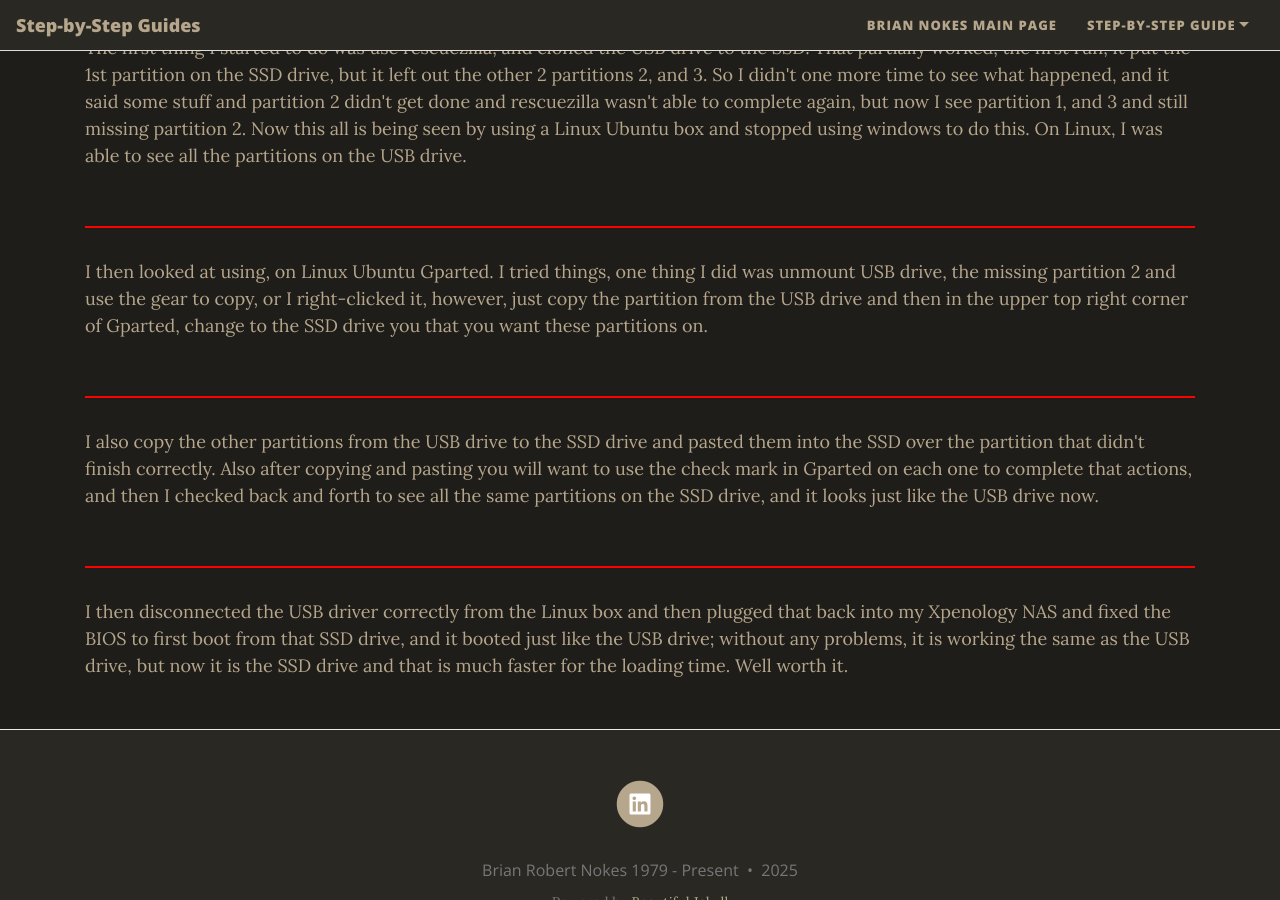
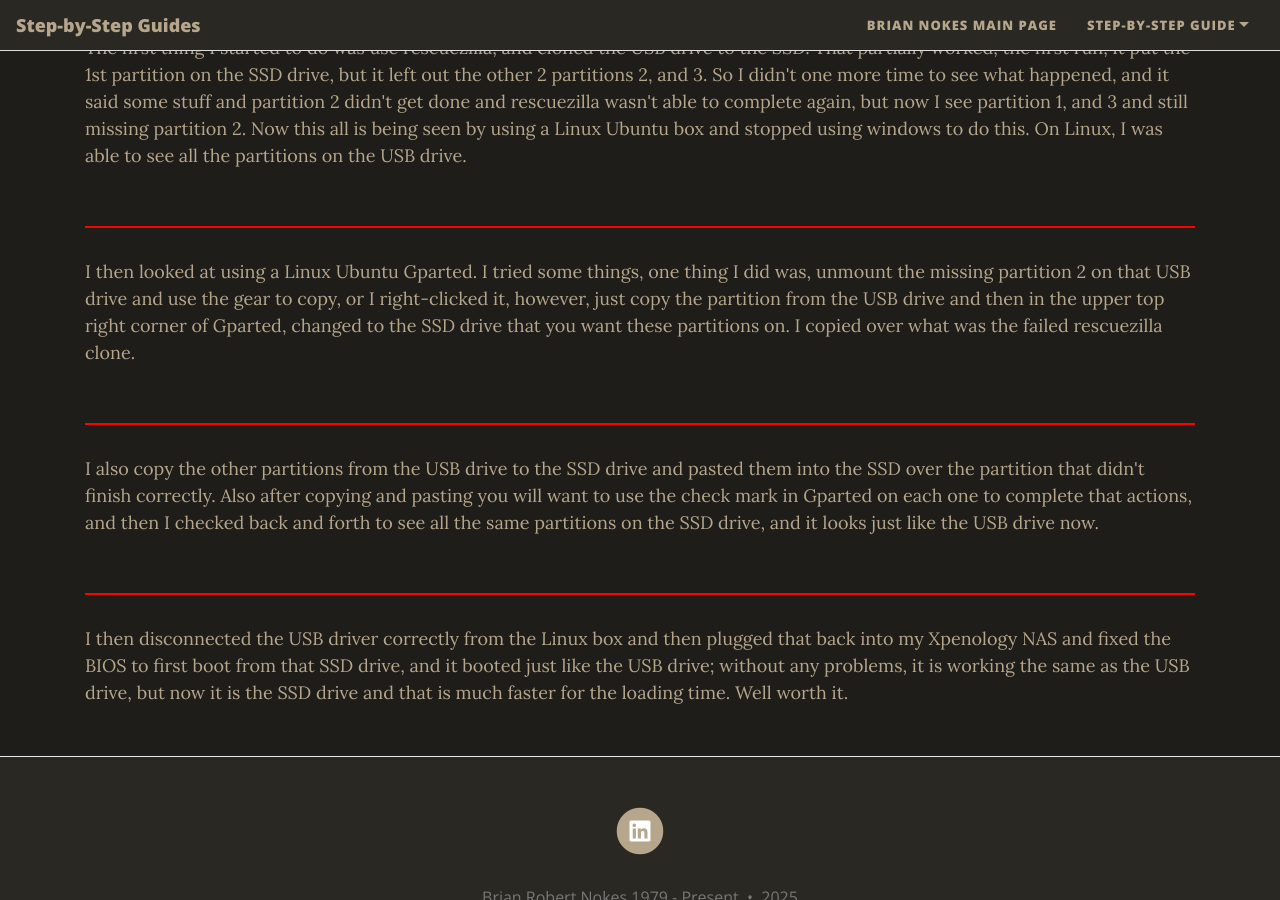
Before and after one commit to briannokes/Step-by-Step-Guides, a Jekyll site: the page built from Step-By-StepGuide-Xpenology_USB_to_SSD_Boot_Main_OS.md, in a window 1280 px wide and 900 px high, scrolled down 433 px. Built offline with Jekyll 4.4.1, drawn with Linux system fonts in a browser that asks for light colours; nearby versions of some CDN libraries.

Commit message:
updated words and changed them around

```diff
--- a/Step-By-StepGuide-Xpenology_USB_to_SSD_Boot_Main_OS.md
+++ b/Step-By-StepGuide-Xpenology_USB_to_SSD_Boot_Main_OS.md
@@ -16,7 +16,7 @@ Created by Brian Robert Nokes
 <h7 style="text-align: left;">The first thing I started to do was use rescuezilla, and cloned the USB drive to the SSD. That partially worked, the first run, it put the 1st partition on the SSD drive, but it left out the other 2 partitions 2, and 3. So I didn't one more time to see what happened, and it said some stuff and partition 2 didn't get done and rescuezilla wasn't able to complete again, but now I see partition 1, and 3 and still missing partition 2. Now this all is being seen by using a Linux Ubuntu box and stopped using windows to do this. On Linux, I was able to see all the partitions on the USB drive.</h7>
 <br>
 <span style="display:block; background-color:red; width:100%; height:2px;"></span>
-<h7 style="text-align: left;">I then looked at using, on Linux Ubuntu Gparted. I tried things, one thing I did was unmount USB drive, the missing partition 2 and use the gear to copy, or I right-clicked it, however, just copy the partition from the USB drive and then in the upper top right corner of Gparted, change to the SSD drive you that you want these partitions on.</h7>
+<h7 style="text-align: left;">I then looked at using a Linux Ubuntu Gparted. I tried some things, one thing I did was, unmount the missing partition 2 on that USB drive and use the gear to copy, or I right-clicked it, however, just copy the partition from the USB drive and then in the upper top right corner of Gparted, changed to the SSD drive that you want these partitions on. I copied over what was the failed rescuezilla clone.</h7>
 <br>
 <span style="display:block; background-color:red; width:100%; height:2px;"></span>
 <h7 style="text-align: left;">I also copy the other partitions from the USB drive to the SSD drive and pasted them into the SSD over the partition that didn't finish correctly. Also after copying and pasting you will want to use the check mark in Gparted on each one to complete that actions, and then I checked back and forth to see all the same partitions on the SSD drive, and it looks just like the USB drive now.</h7>
```
